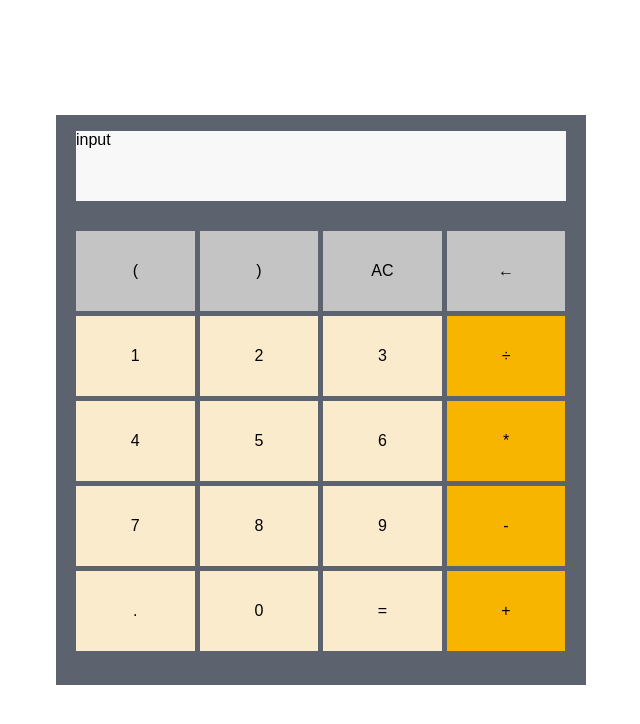
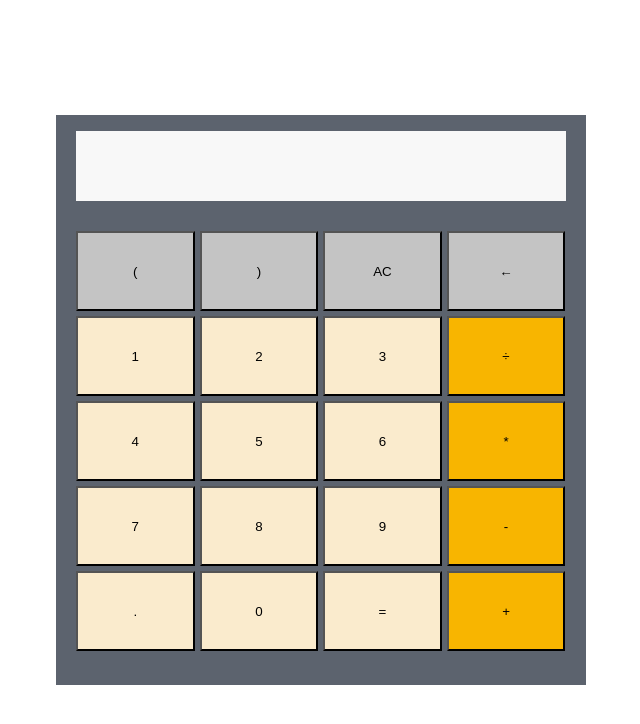
Before and after one commit to helsung/calculate-it, a React app: page / in a window 1280 px wide. Shown: the top 724 px of the page, without its empty margins (319-959 px from the left). Built offline with nearby package versions, Linux system fonts and the light colour scheme.

Commit message:
feat: handle user input via click handlers

```diff
--- a/src/App.js
+++ b/src/App.js
@@ -1,14 +1,32 @@
-import React from "react";
+import React, { useState } from "react";
 import styled from "styled-components";
 import Input from "./components/Input";
 import Buttons from "./components/Buttons";
 
 export default function App() {
+  const [userInput, setUserInput] = useState("");
+
+  const handleInput = (button) => {
+    if (button === "AC") clearAll();
+    else if (button === "=") {
+      // validateInput(userInput)
+      calculate(userInput);
+    } else setUserInput(userInput + button);
+  };
+
+  const clearAll = () => {
+    setUserInput("");
+  };
+
+  const validateInput = () => {};
+
+  const calculate = (input) => {};
+
   return (
     <Wrapper>
       <CalculatorContainer>
-        <Input />
-        <Buttons />
+        <Input userInput={userInput} />
+        <Buttons handleInput={handleInput} />
       </CalculatorContainer>
     </Wrapper>
   );
--- a/src/components/Buttons.js
+++ b/src/components/Buttons.js
@@ -1,33 +1,88 @@
 import React from "react";
 import styled from "styled-components";
 
-export default function Buttons() {
+export default function Buttons(props) {
+  const { handleInput } = props;
+
   return (
     <ButtonContainer>
-      <GrayButton name="(">(</GrayButton>
-      <GrayButton name=")">)</GrayButton>
-      <GrayButton name="AC">AC</GrayButton>
-      <GrayButton name="DEL">←</GrayButton>
+      <GrayButton value="(" onClick={(evt) => handleInput(evt.target.value)}>
+        (
+      </GrayButton>
+      <GrayButton value=")" onClick={(evt) => handleInput(evt.target.value)}>
+        )
+      </GrayButton>
+      <GrayButton value="AC" onClick={(evt) => handleInput(evt.target.value)}>
+        AC
+      </GrayButton>
+      <GrayButton value="DEL" onClick={(evt) => handleInput(evt.target.value)}>
+        ←
+      </GrayButton>
 
-      <Button name="1">1</Button>
-      <Button name="2">2</Button>
-      <Button name="3">3</Button>
-      <DarkOrangeButton name="÷">÷</DarkOrangeButton>
+      <Button value="1" onClick={(evt) => handleInput(evt.target.value)}>
+        1
+      </Button>
+      <Button value="2" onClick={(evt) => handleInput(evt.target.value)}>
+        2
+      </Button>
+      <Button value="3" onClick={(evt) => handleInput(evt.target.value)}>
+        3
+      </Button>
+      <DarkOrangeButton
+        value="÷"
+        onClick={(evt) => handleInput(evt.target.value)}
+      >
+        ÷
+      </DarkOrangeButton>
 
-      <Button name="4">4</Button>
-      <Button name="5">5</Button>
-      <Button name="6">6</Button>
-      <DarkOrangeButton name="*">*</DarkOrangeButton>
+      <Button value="4" onClick={(evt) => handleInput(evt.target.value)}>
+        4
+      </Button>
+      <Button value="5" onClick={(evt) => handleInput(evt.target.value)}>
+        5
+      </Button>
+      <Button value="6" onClick={(evt) => handleInput(evt.target.value)}>
+        6
+      </Button>
+      <DarkOrangeButton
+        value="*"
+        onClick={(evt) => handleInput(evt.target.value)}
+      >
+        *
+      </DarkOrangeButton>
 
-      <Button name="7">7</Button>
-      <Button name="8">8</Button>
-      <Button name="9">9</Button>
-      <DarkOrangeButton name="-">-</DarkOrangeButton>
+      <Button value="7" onClick={(evt) => handleInput(evt.target.value)}>
+        7
+      </Button>
+      <Button value="8" onClick={(evt) => handleInput(evt.target.value)}>
+        8
+      </Button>
+      <Button value="9" onClick={(evt) => handleInput(evt.target.value)}>
+        9
+      </Button>
+      <DarkOrangeButton
+        value="-"
+        onClick={(evt) => handleInput(evt.target.value)}
+      >
+        -
+      </DarkOrangeButton>
 
-      <Button name=".">.</Button>
-      <Button name="0">0</Button>
-      <Button name="="> = </Button>
-      <DarkOrangeButton name="+">+</DarkOrangeButton>
+      <Button value="." onClick={(evt) => handleInput(evt.target.value)}>
+        .
+      </Button>
+      <Button value="0" onClick={(evt) => handleInput(evt.target.value)}>
+        0
+      </Button>
+      <Button value="=" onClick={(evt) => handleInput(evt.target.value)}>
+        {" "}
+        ={" "}
+      </Button>
+      <DarkOrangeButton
+        value="+"
+        onClick={(evt) => handleInput(evt.target.value)}
+      >
+        +
+      </DarkOrangeButton>
     </ButtonContainer>
   );
 }
@@ -40,7 +95,7 @@ const ButtonContainer = styled.div`
   gap: 5px;
 `;
 
-const Button = styled.div`
+const Button = styled.button`
   background: #faebcd;
   width: 100%;
   height: 80px;
--- a/src/components/Input.js
+++ b/src/components/Input.js
@@ -1,10 +1,12 @@
 import React from "react";
 import styled from "styled-components";
 
-export default function Input() {
+export default function Input(props) {
+  const { userInput } = props;
+
   return (
     <InputField className="input">
-      <p>input</p>
+      <p>{userInput}</p>
     </InputField>
   );
 }
```
Also changed, not shown: 1 other file (tests, documents, lock files or other folders).
